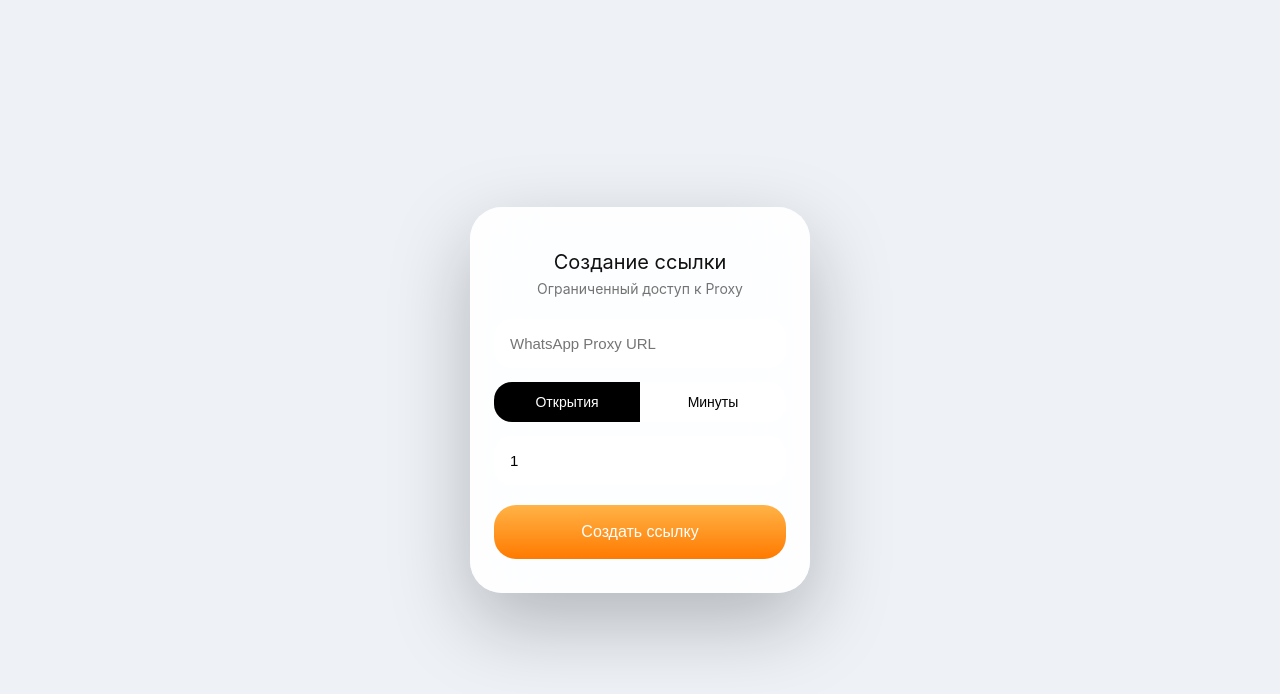
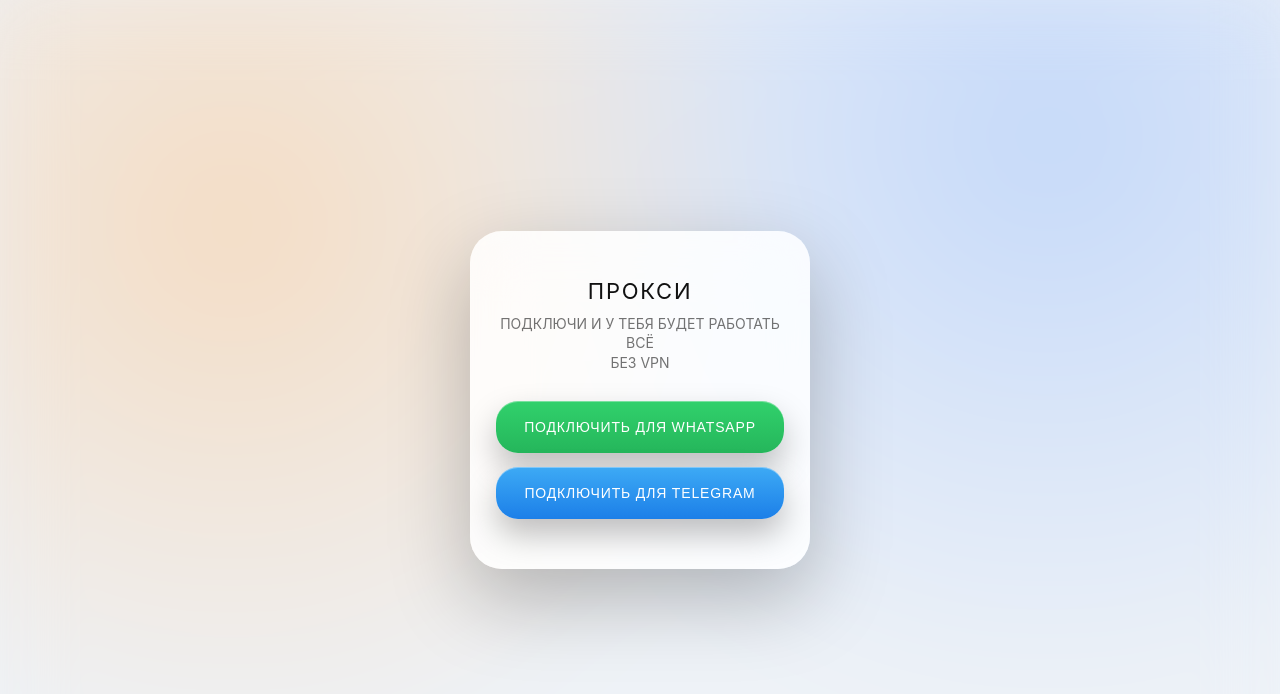
Before and after one commit to idris8v/root-url, a website: page public/index.html in a window 1280 px wide. Drawn offline with Linux system fonts and the light colour scheme.

Commit message:
proxy screen: centered layout, no icons, clean ios typography

```diff
--- a/public/index.html
+++ b/public/index.html
@@ -2,28 +2,30 @@
 <html lang="ru">
 <head>
 <meta charset="UTF-8">
-<meta name="viewport" content="width=device-width, initial-scale=1, viewport-fit=cover">
-<title>Proxy</title>
+<meta name="viewport" content="width=device-width,initial-scale=1,viewport-fit=cover">
+<title>ПРОКСИ</title>
 
 <style>
 :root{
   --bg:#eef2f7;
-  --card:rgba(255,255,255,.9);
+  --card:rgba(255,255,255,.85);
   --text:#111;
   --sub:rgba(0,0,0,.55);
-  --accent:linear-gradient(180deg,#ffb347,#ff7a00);
 }
 
 @media (prefers-color-scheme: dark){
   :root{
     --bg:#0f1115;
-    --card:rgba(28,28,30,.95);
+    --card:rgba(28,28,30,.9);
     --text:#fff;
     --sub:rgba(255,255,255,.55);
   }
 }
 
-*{box-sizing:border-box;-webkit-tap-highlight-color:transparent;}
+*{
+  box-sizing:border-box;
+  -webkit-tap-highlight-color:transparent;
+}
 
 html,body{
   margin:0;
@@ -31,187 +33,128 @@
 }
 
 body{
-  height:100svh; /* ФИКС ДЛЯ iOS */
+  height:100svh; /* 🔑 ФИКС ДЛЯ iOS */
   background:var(--bg);
   font-family:-apple-system,BlinkMacSystemFont,"SF Pro Text",sans-serif;
   color:var(--text);
 }
 
+/* ===== CENTER WRAPPER ===== */
 .app{
   height:100%;
-  padding:0 32px; /* УВЕЛИЧЕННЫЕ ОТСТУПЫ */
+  padding:0 32px; /* 🔑 БОЛЬШЕ ОТСТУПОВ ПО БОКАМ */
   display:flex;
   align-items:center;
   justify-content:center;
 }
 
-.card{
+/* ===== BACKGROUND BLUR ===== */
+.bg{
+  position:fixed;
+  inset:-40px;
+  background:
+    radial-gradient(circle at 20% 30%,rgba(255,180,100,.35),transparent 45%),
+    radial-gradient(circle at 80% 20%,rgba(120,170,255,.35),transparent 45%),
+    var(--bg);
+  filter:blur(50px);
+  z-index:-1;
+}
+
+/* ===== CARD ===== */
+.sheet{
   width:100%;
   max-width:340px;
-  padding:30px 24px 34px;
+  padding:32px 26px 36px;
   border-radius:32px;
   background:var(--card);
   backdrop-filter:blur(30px) saturate(180%);
   box-shadow:0 30px 80px rgba(0,0,0,.25);
+  animation:sheetIn .8s cubic-bezier(.22,1,.36,1);
 }
 
-.hidden{display:none;}
+@keyframes sheetIn{
+  from{
+    transform:translateY(60px) scale(.96);
+    opacity:0;
+  }
+  to{
+    transform:none;
+    opacity:1;
+  }
+}
 
+/* ===== TEXT ===== */
 h1{
   text-align:center;
-  font-size:20px;
+  font-size:22px;
   font-weight:400;
-  margin-bottom:6px;
+  letter-spacing:.08em;
+  margin-bottom:10px;
 }
 
 .sub{
   text-align:center;
   font-size:14px;
   color:var(--sub);
-  margin-bottom:22px;
+  margin-bottom:28px;
+  line-height:1.4;
 }
 
-input{
-  width:100%;
-  padding:16px;
-  border-radius:18px;
-  border:none;
-  background:rgba(255,255,255,.96);
-  font-size:15px;
-  margin-bottom:14px;
-}
-
-/* ПЕРЕКЛЮЧАТЕЛЬ */
-.segment{
-  display:flex;
-  background:rgba(255,255,255,.75);
-  border-radius:18px;
-  overflow:hidden;
-  margin-bottom:14px;
-}
-
-.segment button{
-  flex:1;
-  padding:12px;
-  border:none;
-  background:none;
-  font-size:14px;
-  cursor:pointer;
-}
-
-.segment button.active{
-  background:#000;
-  color:#fff;
-}
-
-/* КНОПКИ */
-.main{
-  width:100%;
-  padding:18px;
-  border-radius:22px;
-  border:none;
-  background:var(--accent);
-  color:#fff;
-  font-size:16px;
-  margin-top:6px;
-}
-
-.link-box{
-  margin-top:16px;
-  padding:14px;
-  border-radius:16px;
-  background:rgba(255,255,255,.85);
-  font-size:13px;
-  text-align:center;
-  word-break:break-all;
-}
-
+/* ===== BUTTONS ===== */
 .btn{
   width:100%;
   padding:18px;
   border-radius:22px;
   border:none;
   font-size:14px;
-  letter-spacing:.05em;
+  letter-spacing:.06em;
+  font-weight:400;
   color:#fff;
   margin-bottom:14px;
+  box-shadow:
+    0 16px 32px rgba(0,0,0,.25),
+    inset 0 1px 0 rgba(255,255,255,.35);
+  transition:
+    transform .25s cubic-bezier(.22,1,.36,1),
+    box-shadow .25s;
 }
 
-.whatsapp{background:linear-gradient(180deg,#34d77c,#27b765);}
-.telegram{background:linear-gradient(180deg,#42a5f5,#1e88e5);}
+.btn:active{
+  transform:translateY(2px) scale(.97);
+  box-shadow:
+    0 10px 20px rgba(0,0,0,.25),
+    inset 0 1px 0 rgba(255,255,255,.25);
+}
+
+.whatsapp{
+  background:linear-gradient(180deg,#31d16c,#25b65b);
+}
+
+.telegram{
+  background:linear-gradient(180deg,#3daaf5,#1c7fe8);
+}
 </style>
 </head>
 
 <body>
+<div class="bg"></div>
+
 <div class="app">
-
-  <!-- ЭКРАН 1 -->
-  <div class="card" id="screenCreate">
-    <h1>Создание ссылки</h1>
-    <div class="sub">Ограниченный доступ к Proxy</div>
-
-    <input id="proxyInput" placeholder="WhatsApp Proxy URL">
-
-    <div class="segment">
-      <button id="modeViews" class="active">Открытия</button>
-      <button id="modeTime">Минуты</button>
+  <div class="sheet">
+    <h1>ПРОКСИ</h1>
+    <div class="sub">
+      ПОДКЛЮЧИ И У ТЕБЯ БУДЕТ РАБОТАТЬ ВСЁ<br>
+      БЕЗ VPN
     </div>
 
-    <input id="valueInput" type="number" value="1">
+    <button class="btn whatsapp">
+      ПОДКЛЮЧИТЬ ДЛЯ WHATSAPP
+    </button>
 
-    <button class="main" id="createBtn">Создать ссылку</button>
-
-    <div id="result" class="hidden">
-      <div class="link-box" id="linkBox"></div>
-      <button class="main" onclick="goConnect()">Продолжить</button>
-    </div>
+    <button class="btn telegram">
+      ПОДКЛЮЧИТЬ ДЛЯ TELEGRAM
+    </button>
   </div>
-
-  <!-- ЭКРАН 2 -->
-  <div class="card hidden" id="screenConnect">
-    <h1>ПРОКСИ</h1>
-    <div class="sub">
-      Подключи и у тебя будет работать всё<br>
-      без VPN
-    </div>
-
-    <button class="btn whatsapp">ПОДКЛЮЧИТЬ ДЛЯ WHATSAPP</button>
-    <button class="btn telegram">ПОДКЛЮЧИТЬ ДЛЯ TELEGRAM</button>
-  </div>
-
 </div>
-
-<script>
-let mode = "views";
-
-const modeViews = document.getElementById("modeViews");
-const modeTime  = document.getElementById("modeTime");
-const createBtn = document.getElementById("createBtn");
-const resultBox = document.getElementById("result");
-const linkBox   = document.getElementById("linkBox");
-
-modeViews.onclick = () => setMode("views");
-modeTime.onclick  = () => setMode("time");
-
-function setMode(m){
-  mode = m;
-  modeViews.classList.toggle("active", m==="views");
-  modeTime.classList.toggle("active", m==="time");
-}
-
-createBtn.onclick = () => {
-  // здесь обычно fetch к серверу
-  const fakeToken = Math.random().toString(36).slice(2,8);
-  const link = location.origin + "/" + fakeToken;
-
-  linkBox.textContent = link;
-  resultBox.classList.remove("hidden");
-};
-
-function goConnect(){
-  document.getElementById("screenCreate").classList.add("hidden");
-  document.getElementById("screenConnect").classList.remove("hidden");
-}
-</script>
 </body>
 </html>
```
